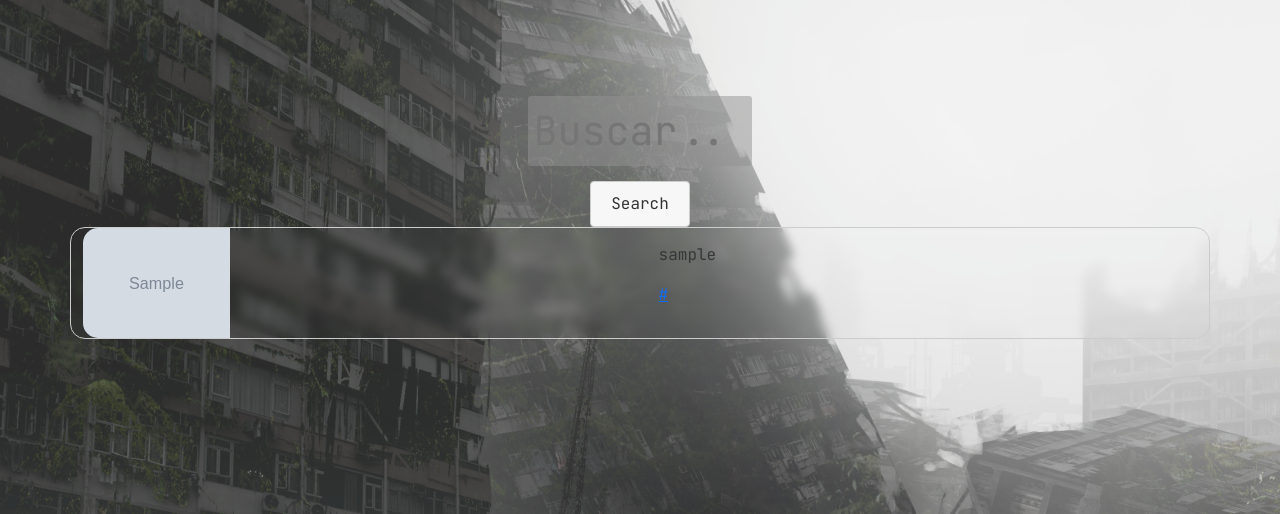
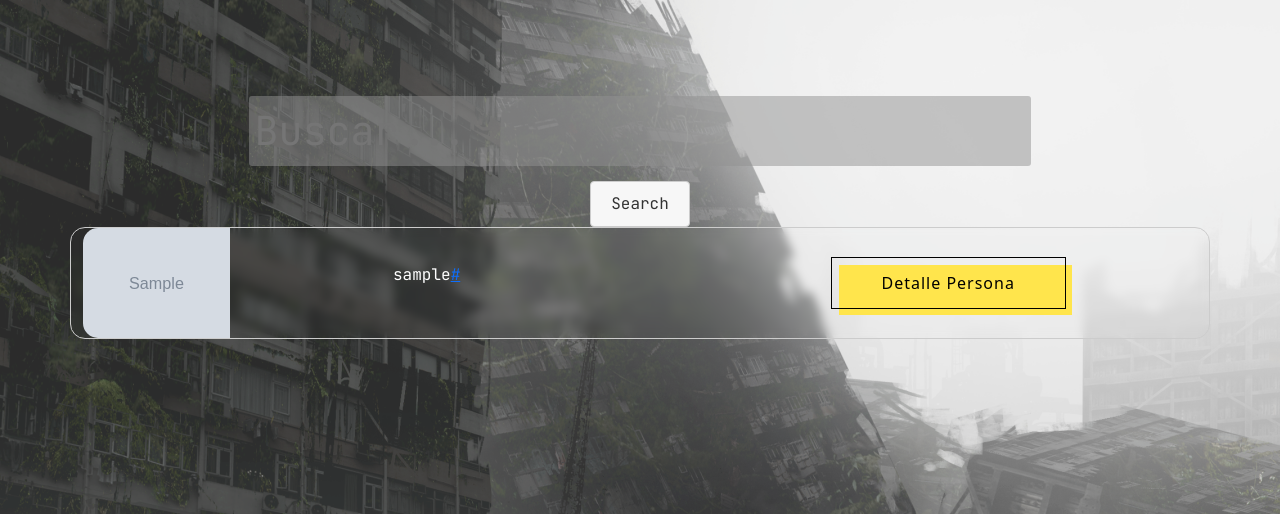
Before and after one commit to AloRzs/github-profile-finder, a Django app: template git_search/main/templates/main.html in a window 1280 px wide. Shown: the top 514 px of the page. Run offline with Django 5.2, Linux system fonts and the light colour scheme; the template is opened without the code that fills it: most values are stand-ins (such as "Sample title", 1, 10 or a date in 2020); grey boxes marked "Sample" are stand-in pictures; parts of the project's set-up code (start-up, migrations or seed data) failed here and were passed over.

Commit message:
boton bonito

```diff
--- a/git_search/main/assets/css/styles.css
+++ b/git_search/main/assets/css/styles.css
@@ -20,7 +20,7 @@ body{
 
 p{
     font-family: 'JetBrains Mono', monospace;
-    color: rgb(55, 55, 55);
+    color: rgb(256,256,256);
 }
 
 .caja_texto{
@@ -39,7 +39,7 @@ p{
 }
 
 input[type=search] {
-    width: 20%;
+    width: 70%;
     font-size: 40px;
     font-family: 'JetBrains Mono';
     justify-content: center;
@@ -56,7 +56,7 @@ input[type=search] {
 
 input[type=search]:focus {
     outline: none;
-    width: 70%;
+    width: 85%;
     transition: 1.2s;
     background-image: none;
     animation: fadeOut 1.5s forwards;
@@ -101,5 +101,45 @@ input[type=search]:focus {
 
 .persona_info{
     height: 100%;
-    color: rgb(65, 65, 65) !important;
+    color: white !important;
+
 }
+
+/* CSS */
+.persona_btn {
+  font-size: 16px;
+  font-weight: 200;
+  letter-spacing: 1px;
+  padding: 13px 20px 13px;
+  outline: 0;
+  border: 1px solid black;
+  cursor: pointer;
+  position: relative;
+  background-color: rgba(0, 0, 0, 0);
+  user-select: none;
+  -webkit-user-select: none;
+  touch-action: manipulation;
+}
+
+.persona_btn:after {
+  content: "";
+  background-color: #ffe54c;
+  width: 100%;
+  z-index: -1;
+  position: absolute;
+  height: 100%;
+  top: 7px;
+  left: 7px;
+  transition: 0.2s;
+}
+
+.persona_btn:hover:after {
+  top: 0px;
+  left: 0px;
+}
+
+@media (min-width: 768px) {
+  .persona_btn {
+    padding: 13px 50px 13px;
+  }
+}
--- a/git_search/main/templates/main.html
+++ b/git_search/main/templates/main.html
@@ -23,11 +23,12 @@
                 <img src="{{ item.avatar_url }}" alt="{{ item.login }}" class="persona_ico">
             </div>
             <div class="col persona_info">
-                <div>
-                    <p>{{ item.login }}</p>
-                    <p><a href="{{ item.html_url }}">{{ item.html_url }}</a></p>
-                </div>
+				<p>{{ item.login }}</p>
+				<p><a href="{{ item.html_url }}">{{ item.html_url }}</a></p>
             </div>
+			<div class="col">
+				<button class="persona_btn">Detalle Persona</button>
+			</div>
         </div>
         {% endfor %}
         {% else %}
```
Also changed, not shown: git_search/main/views.py (+8 -0 lines), 1 other file.
